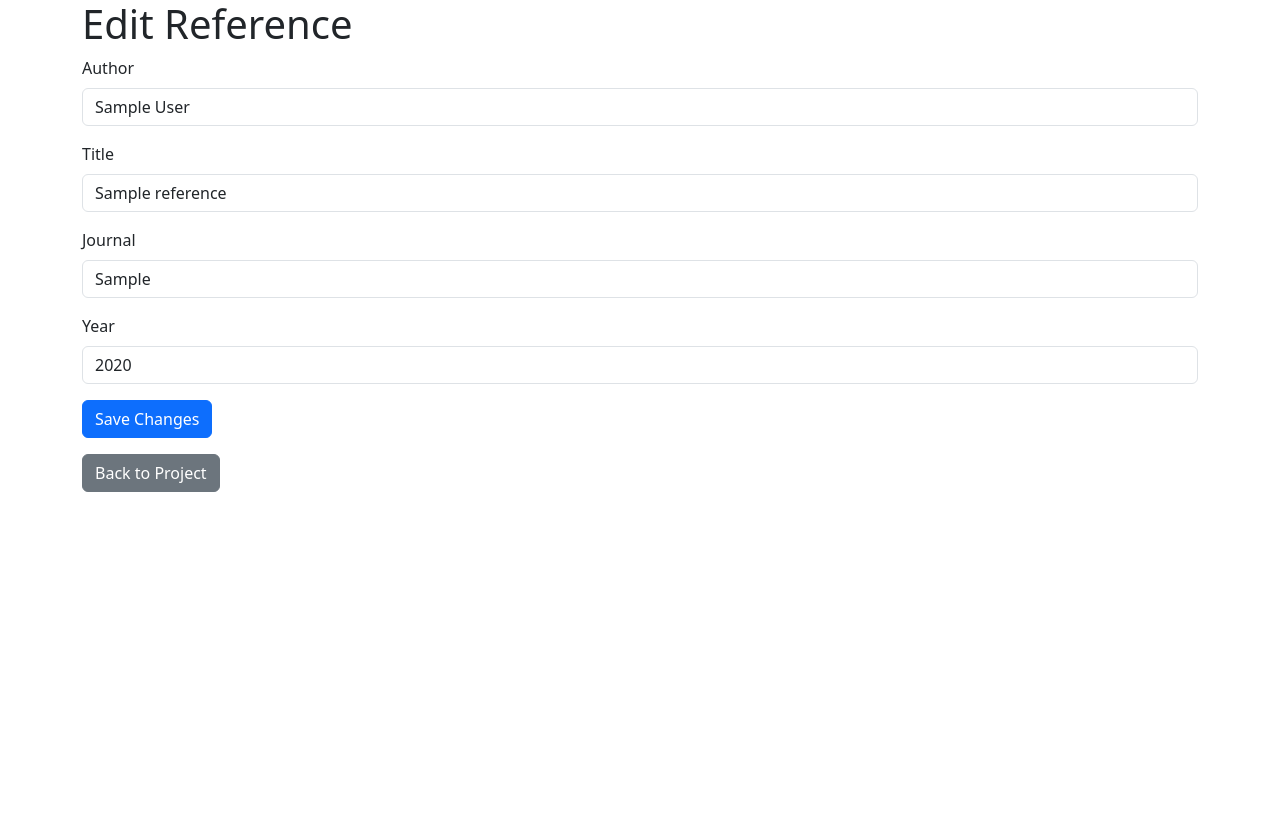
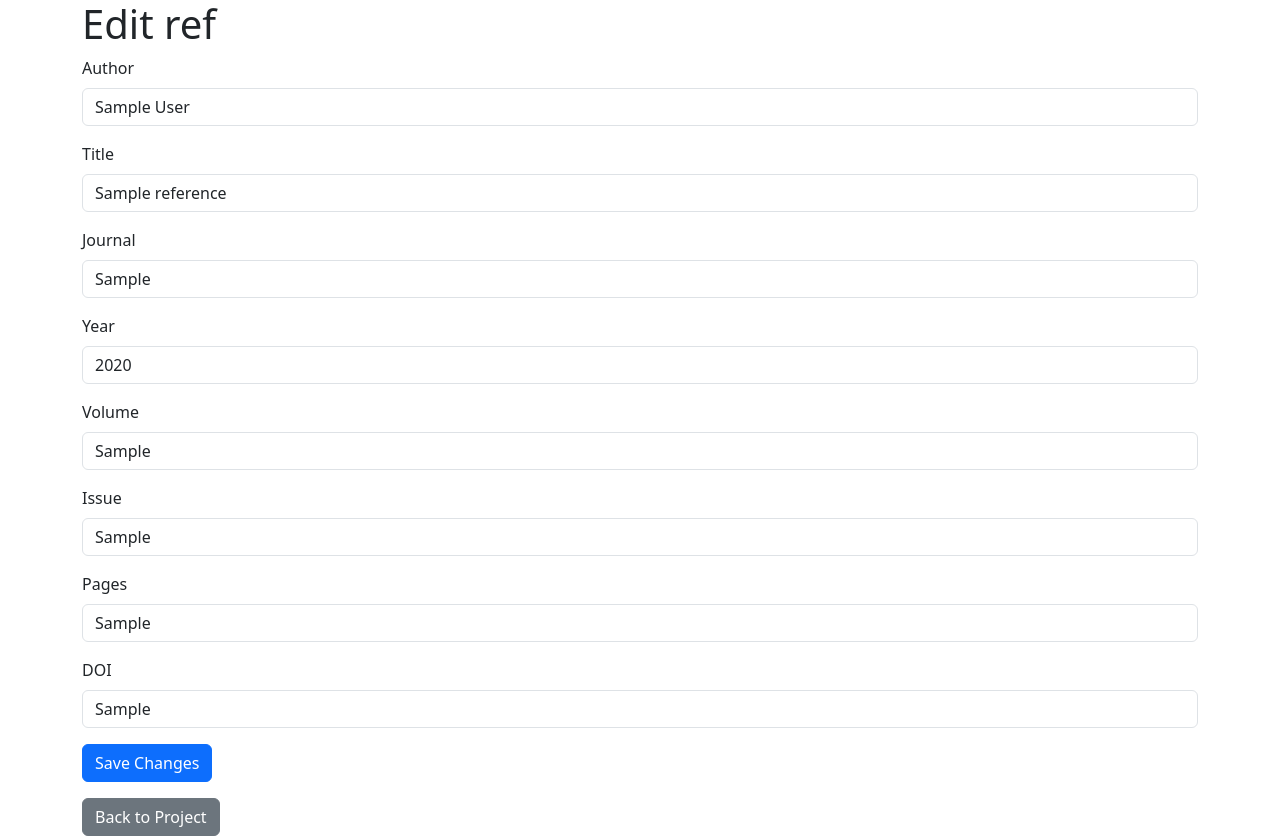
Before and after one commit to mgolfam/paper-reference-parser, a Flask app: page /project/1/edit_reference/1 in a window 1280 px wide. Before the commit the page ends 492 px from the top, so only its background shows below. Run offline with Flask 2, Linux system fonts and the light colour scheme; tables that the repository leaves empty hold one stand-in row (values such as "Sample post").

Commit message:
Add: add_reference file added.

```diff
--- a/models.py
+++ b/models.py
@@ -18,3 +18,18 @@ class Reference(db.Model):
     pages = db.Column(db.String(50))   # Add pages field
     doi = db.Column(db.String(200))    # Add DOI field
     project_id = db.Column(db.Integer, db.ForeignKey('project.id'), nullable=False)
+
+    # Method to convert the model instance to a dictionary
+    def to_dict(self):
+        return {
+            'id': self.id,
+            'author': self.author,
+            'title': self.title,
+            'journal': self.journal,
+            'year': self.year,
+            'volume': self.volume,
+            'issue': self.issue,
+            'pages': self.pages,
+            'doi': self.doi,
+            'project_id': self.project_id
+        }
--- a/routes.py
+++ b/routes.py
@@ -1,8 +1,9 @@
 import re
 from flask import Blueprint, render_template, request, redirect, url_for
 from models import Project, Reference
+import json
 from db import db
-from reference_parser import ReferenceParser  # Import the new parser class
+from reference_parser import BruteForceReferenceParser  # Import the new parser class
 
 
 # Define a Blueprint for routes
@@ -114,21 +115,23 @@ def add_reference(project_id):
     if 'plain_reference' in request.form and request.form['plain_reference']:
         # If plain string reference is provided
         plain_reference = request.form['plain_reference']
-        parser = ReferenceParser(plain_reference)  # Instantiate the parser
+        parser = BruteForceReferenceParser(plain_reference)  # Instantiate the parser
         parsed_ref = parser.get_parsed_reference()
 
         # Save the parsed reference to the database
+        # Use 'authors' instead of 'author'
         new_ref = Reference(
-            author=parsed_ref['author'],
+            author=parsed_ref['authors'],  # Fix this line
             title=parsed_ref['title'],
             journal=parsed_ref['journal'],
             year=parsed_ref['year'],
-            project_id=project_id,
             volume=parsed_ref['volume'],
             issue=parsed_ref['issue'],
             pages=parsed_ref['pages'],
-            doi=parsed_ref['doi']
+            doi=parsed_ref['doi'],
+            project_id=project_id
         )
+
         db.session.add(new_ref)
         db.session.commit()
     else:
@@ -160,14 +163,52 @@ def project_references(project_id):
 # Route to edit a reference
 @main_routes.route('/project/<int:project_id>/edit_reference/<int:id>', methods=['GET', 'POST'])
 def edit_reference(project_id, id):
-    ref = Reference.query.get_or_404(id)
+    if id:
+        # If ID is provided, fetch the reference for editing
+        ref = Reference.query.get_or_404(id)
+    else:
+        # If no ID is provided, create a new reference object
+        ref = None
+
     if request.method == 'POST':
-        ref.author = request.form['author']
-        ref.title = request.form['title']
-        ref.journal = request.form['journal']
-        ref.year = request.form['year']
+        # Handle form submission for both adding and editing references
+        author = request.form['author']
+        title = request.form['title']
+        journal = request.form['journal']
+        year = request.form['year']
+        volume = request.form['volume']
+        issue = request.form['issue']
+        pages = request.form['pages']
+        doi = request.form['doi']
+
+        if ref:
+            # If reference exists, update the existing fields
+            ref.author = author
+            ref.title = title
+            ref.journal = journal
+            ref.year = year
+            ref.volume = volume
+            ref.issue = issue
+            ref.pages = pages
+            ref.doi = doi
+        else:
+            # If no reference, create a new reference with project_id
+            ref = Reference(
+                author=author,
+                title=title,
+                journal=journal,
+                year=year,
+                volume=volume,
+                issue=issue,
+                pages=pages,
+                doi=doi,
+                project_id=project_id
+            )
+            db.session.add(ref)
+
         db.session.commit()
         return redirect(url_for('main.project_references', project_id=project_id))
+    print(json.dumps(ref.to_dict(), indent=4))
     return render_template('edit_reference.html', ref=ref)
 
 # Route to delete a reference
@@ -185,3 +226,8 @@ def print_references(project_id):
     # Sort references by author and year for a journal-like format
     references = Reference.query.filter_by(project_id=project_id).order_by(Reference.author, Reference.year).all()
     return render_template('print_references.html', project=project, references=references)
+
+@main_routes.route('/project/<int:project_id>/add_reference', methods=['GET'])
+def show_add_reference_form(project_id):
+    ref = Reference.query.get_or_404(project_id)
+    return render_template('edit_reference.html', ref=ref, reference={})
--- a/templates/edit_reference.html
+++ b/templates/edit_reference.html
@@ -2,12 +2,12 @@
 <html lang="en">
 <head>
     <meta charset="UTF-8">
-    <title>Edit Reference</title>
+    <title>Edit ref</title>
     <link href="https://cdn.jsdelivr.net/npm/bootstrap@5.3.0/dist/css/bootstrap.min.css" rel="stylesheet">
 </head>
 <body>
     <div class="container">
-        <h1>Edit Reference</h1>
+        <h1>Edit ref</h1>
         <form action="" method="POST">
             <div class="mb-3">
                 <label for="author" class="form-label">Author</label>
@@ -23,8 +23,25 @@
             </div>
             <div class="mb-3">
                 <label for="year" class="form-label">Year</label>
-                <input type="number" class="form-control" id="year" name="year" value="{{ ref.year }}">
+                <input type="text" class="form-control" id="year" name="year" value="{{ ref.year }}">
             </div>
+            <div class="mb-3">
+                <label for="volume" class="form-label">Volume</label>
+                <input type="text" class="form-control" id="volume" name="volume" value="{{ ref.volume }}">
+            </div>
+            <div class="mb-3">
+                <label for="issue" class="form-label">Issue</label>
+                <input type="text" class="form-control" id="issue" name="issue" value="{{ ref.issue }}">
+            </div>
+            <div class="mb-3">
+                <label for="pages" class="form-label">Pages</label>
+                <input type="text" class="form-control" id="pages" name="pages" value="{{ ref.pages }}">
+            </div>
+            <div class="mb-3">
+                <label for="doi" class="form-label">DOI</label>
+                <input type="text" class="form-control" id="doi" name="doi" value="{{ ref.doi }}">
+            </div>
+
             <button type="submit" class="btn btn-primary">Save Changes</button>
         </form>
         <a href="/project/{{ ref.project_id }}" class="btn btn-secondary mt-3">Back to Project</a>
```
Also changed, not shown: reference_parser.py (+138 -36 lines), templates/add_reference.html (added, +48 -0 lines), templates/project.html (+3 -21 lines).
